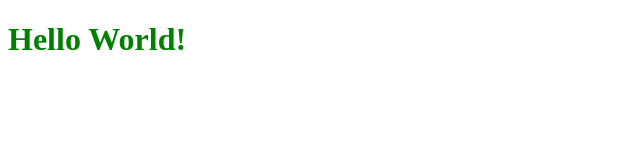
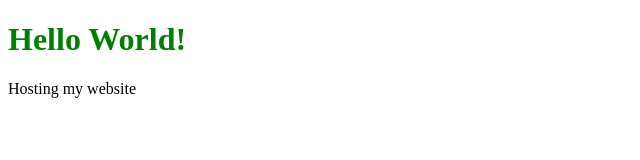
Before and after one commit to sannechristina/my-project, a plain HTML site: page index.html in a window 1280 px wide. Shown: the whole page, without its empty margins (0-640 px from the left). Drawn offline with Linux system fonts and the light colour scheme.

Commit message:
Added paragraph

```diff
--- a/index.html
+++ b/index.html
@@ -8,6 +8,7 @@
   </head>
   <body>
     <h1>Hello World!</h1>
+    <p>Hosting my website</p>
     <script src="src/script.js"></script>
   </body>
 </html>
```
